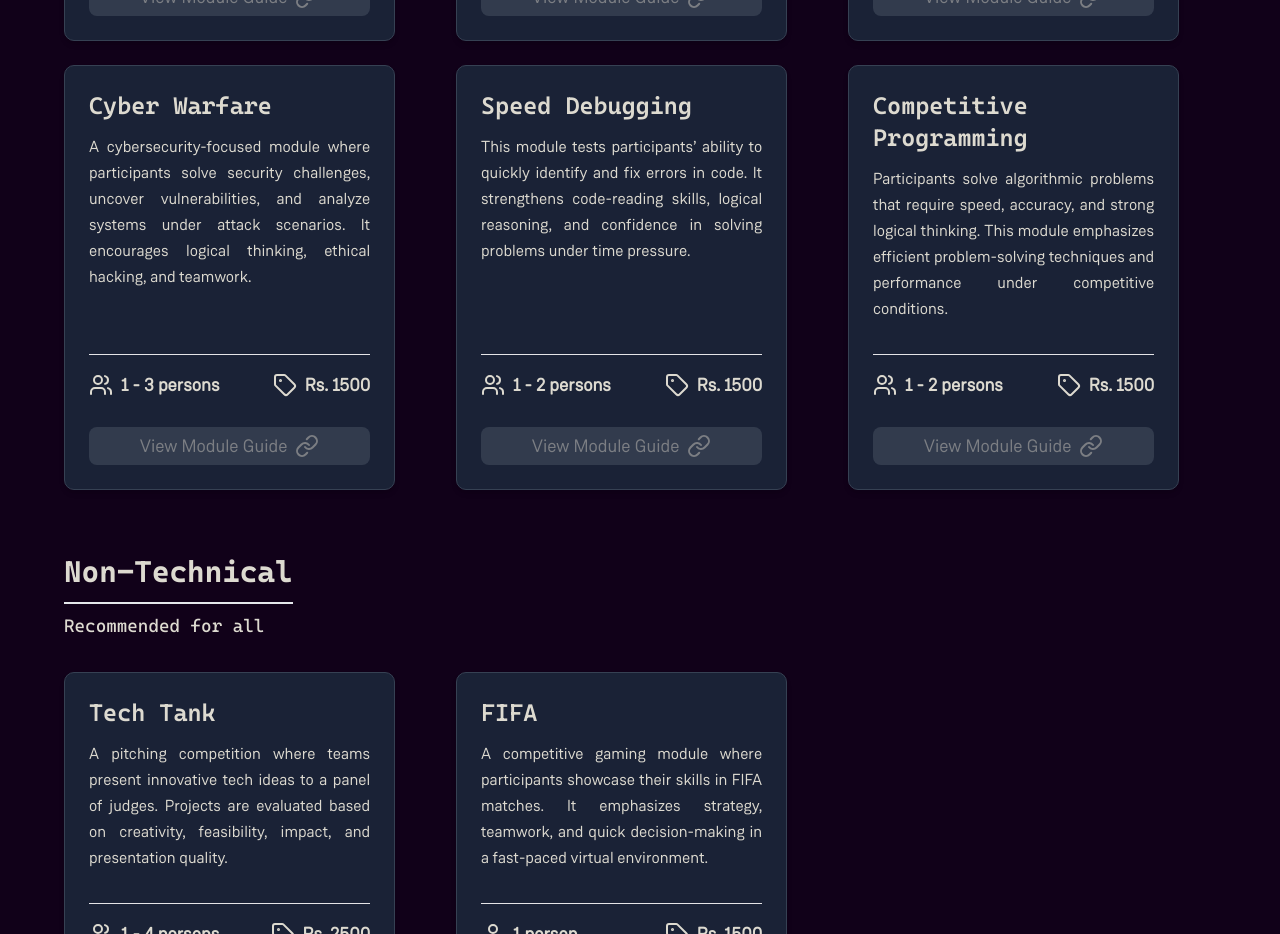
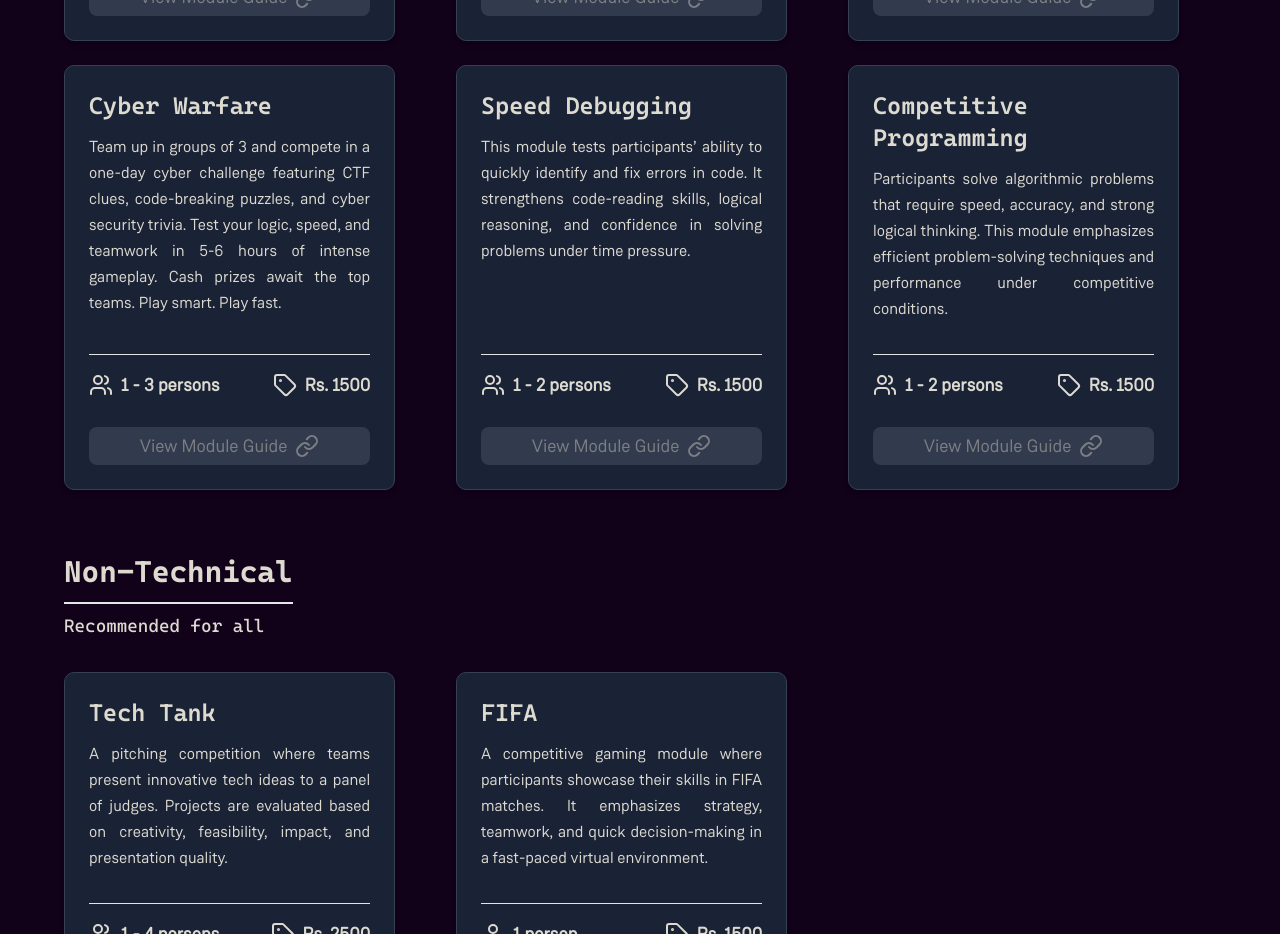
Before and after one commit to css-iba/css-website, a Next.js app: page /ProBattle in a window 1280 px wide. Shown: the part 2840-3774 px from the top of the page. Built offline with nearby package versions, Linux system fonts and the light colour scheme.

Commit message:
Update constants.ts

```diff
--- a/app/ProBattle/constants.ts
+++ b/app/ProBattle/constants.ts
@@ -186,7 +186,7 @@ const modulesData: ModuleCardProps[] = [
   {
     name: 'Cyber Warfare',
     description:
-      'A cybersecurity-focused module where participants solve security challenges, uncover vulnerabilities, and analyze systems under attack scenarios. It encourages logical thinking, ethical hacking, and teamwork.',
+      'Team up in groups of 3 and compete in a one-day cyber challenge featuring CTF clues, code-breaking puzzles, and cyber security trivia. Test your logic, speed, and teamwork in 5-6 hours of intense gameplay. Cash prizes await the top teams. Play smart. Play fast.',
     minParticipants: 1,
     maxParticipants: 3,
     price: 1500,
```
